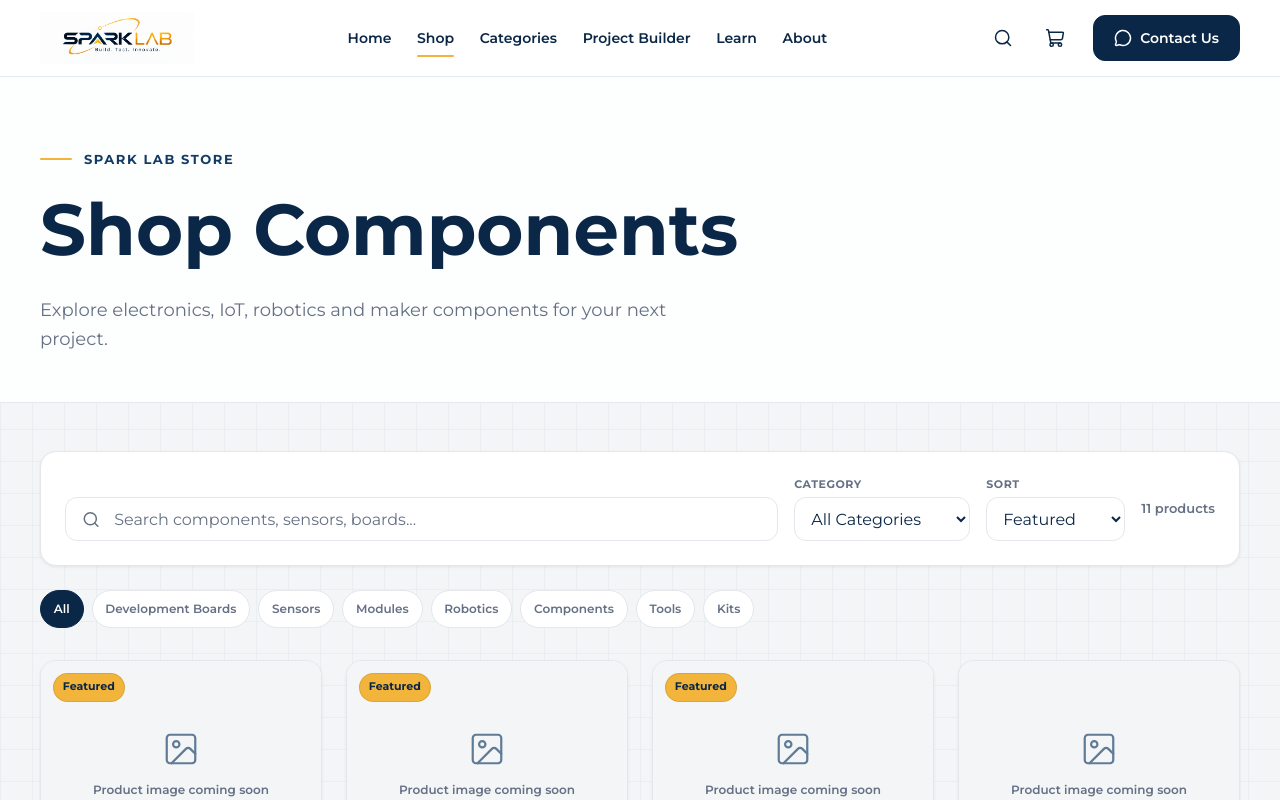
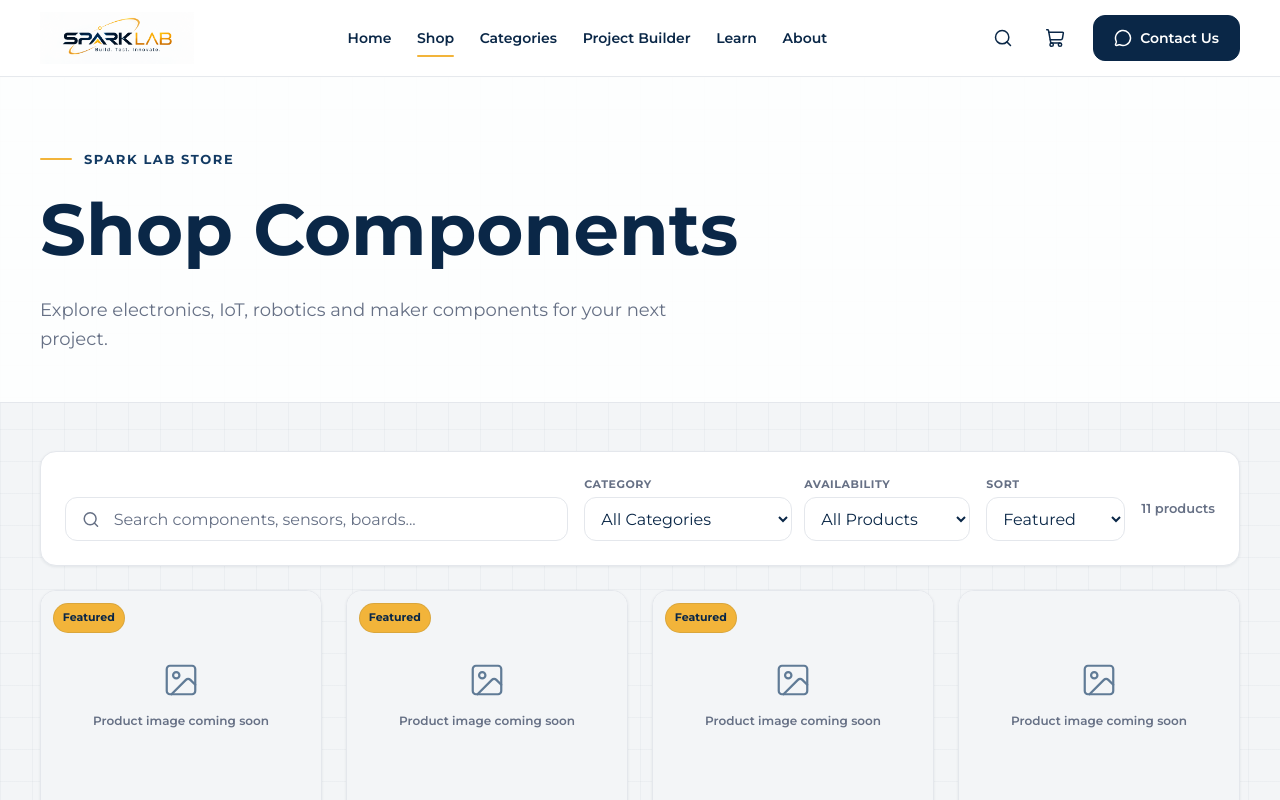
Before and after one commit to foryasith/spark-lab-web, a React (Vite) app: page /shop in a window 1280 px wide. Shown: the top 800 px of the page. Built offline with nearby package versions, Linux system fonts and the light colour scheme.

Commit message:
feat: add shop category and stock filters

```diff
--- /dev/null
+++ b/src/components/shop/ShopFilters.css
@@ -0,0 +1,82 @@
+.shop-filters {
+  display: flex;
+  align-items: flex-end;
+  gap: var(--space-sm);
+}
+
+.shop-filter-control {
+  display: grid;
+  gap: 0.25rem;
+}
+
+.shop-filter-control > span {
+  color: var(--color-text-muted);
+  font-size: 0.6875rem;
+  font-weight: 700;
+  letter-spacing: 0.05em;
+  text-transform: uppercase;
+}
+
+.shop-filter-control select {
+  min-height: 2.75rem;
+  max-width: 13rem;
+  padding-inline: var(--space-sm) 2rem;
+  border: 1px solid var(--color-border);
+  border-radius: var(--radius-md);
+  background: var(--color-white);
+  color: var(--color-primary);
+}
+
+.shop-filter-control select:focus {
+  border-color: var(--color-secondary);
+  outline: 0;
+  box-shadow: 0 0 0 3px rgb(18 58 99 / 10%);
+}
+
+.shop-clear-filters {
+  display: inline-flex;
+  min-height: 2.75rem;
+  align-items: center;
+  gap: 0.375rem;
+  padding-inline: var(--space-sm);
+  border: 0;
+  border-radius: var(--radius-md);
+  background: transparent;
+  color: var(--color-secondary);
+  font-size: 0.75rem;
+  font-weight: 700;
+  white-space: nowrap;
+}
+
+@media (hover: hover) {
+  .shop-clear-filters:hover {
+    background: var(--color-surface);
+  }
+}
+
+@media (max-width: 42rem) {
+  .shop-filters {
+    display: grid;
+    grid-template-columns: 1fr 1fr;
+  }
+
+  .shop-filter-control select {
+    width: 100%;
+    max-width: none;
+  }
+
+  .shop-clear-filters {
+    grid-column: 1 / -1;
+    justify-self: start;
+  }
+}
+
+@media (max-width: 30rem) {
+  .shop-filters {
+    grid-template-columns: 1fr;
+  }
+
+  .shop-clear-filters {
+    grid-column: auto;
+  }
+}
--- /dev/null
+++ b/src/components/shop/ShopFilters.jsx
@@ -0,0 +1,52 @@
+import { RotateCcw } from 'lucide-react'
+import './ShopFilters.css'
+
+function ShopFilters({
+  categories,
+  selectedCategory,
+  onCategoryChange,
+  availability,
+  onAvailabilityChange,
+  onClear,
+  isActive,
+}) {
+  return (
+    <div className="shop-filters" aria-label="Product filters">
+      <label className="shop-filter-control">
+        <span>Category</span>
+        <select
+          value={selectedCategory}
+          onChange={(event) => onCategoryChange(event.target.value)}
+        >
+          <option value="all">All Categories</option>
+          {categories.map((category) => (
+            <option key={category} value={category}>
+              {category}
+            </option>
+          ))}
+        </select>
+      </label>
+
+      <label className="shop-filter-control">
+        <span>Availability</span>
+        <select
+          value={availability}
+          onChange={(event) => onAvailabilityChange(event.target.value)}
+        >
+          <option value="all">All Products</option>
+          <option value="in-stock">In Stock</option>
+          <option value="out-of-stock">Out of Stock</option>
+        </select>
+      </label>
+
+      {isActive && (
+        <button className="shop-clear-filters" type="button" onClick={onClear}>
+          <RotateCcw aria-hidden="true" size={15} />
+          Clear Filters
+        </button>
+      )}
+    </div>
+  )
+}
+
+export default ShopFilters
--- a/src/pages/Shop.css
+++ b/src/pages/Shop.css
@@ -55,33 +55,6 @@
   white-space: nowrap;
 }
 
-.shop-category-strip {
-  margin-bottom: var(--space-xl);
-}
-
-.shop-category-strip ul {
-  display: flex;
-  flex-wrap: wrap;
-  gap: var(--space-xs);
-  list-style: none;
-}
-
-.shop-category-strip li {
-  padding: 0.5rem 0.8rem;
-  border: 1px solid var(--color-border);
-  border-radius: 999px;
-  background: var(--color-white);
-  color: var(--color-text-muted);
-  font-size: 0.75rem;
-  font-weight: 600;
-}
-
-.shop-category-strip li[aria-current='page'] {
-  border-color: var(--color-primary);
-  background: var(--color-primary);
-  color: var(--color-white);
-}
-
 .sr-only {
   position: absolute;
   width: 1px;
@@ -94,9 +67,13 @@
   white-space: nowrap;
 }
 
-@media (max-width: 64rem) {
+@media (max-width: 68rem) {
   .shop-toolbar {
-    grid-template-columns: minmax(0, 1fr) repeat(2, auto);
+    grid-template-columns: minmax(0, 1fr) auto;
+  }
+
+  .shop-toolbar > .product-search {
+    grid-column: 1 / -1;
   }
 
   .shop-result-count {
--- a/src/pages/Shop.jsx
+++ b/src/pages/Shop.jsx
@@ -2,27 +2,33 @@ import { useState } from 'react'
 import PageHeader from '../components/common/PageHeader'
 import ProductGrid from '../components/product/ProductGrid'
 import ProductSearch from '../components/shop/ProductSearch'
+import ShopFilters from '../components/shop/ShopFilters'
 import { products } from '../data/products'
+import { filterProducts, getProductCategories } from '../utils/productFilters'
 import { filterProductsBySearch } from '../utils/productSearch'
 import './Shop.css'
 
 const activeProducts = products.filter((product) => product.active)
 
-const categoryQuickLinks = [
-  'All',
-  'Development Boards',
-  'Sensors',
-  'Modules',
-  'Robotics',
-  'Components',
-  'Tools',
-  'Kits',
-]
+const categoryOptions = getProductCategories(activeProducts)
 
 function Shop() {
   const [searchTerm, setSearchTerm] = useState('')
-  const displayedProducts = filterProductsBySearch(activeProducts, searchTerm)
+  const [selectedCategory, setSelectedCategory] = useState('all')
+  const [availability, setAvailability] = useState('all')
+  const searchedProducts = filterProductsBySearch(activeProducts, searchTerm)
+  const displayedProducts = filterProducts(
+    searchedProducts,
+    selectedCategory,
+    availability,
+  )
   const searchIsActive = searchTerm.trim().length > 0
+  const filtersAreActive = selectedCategory !== 'all' || availability !== 'all'
+
+  const clearFilters = () => {
+    setSelectedCategory('all')
+    setAvailability('all')
+  }
 
   return (
     <div className="shop-page tech-grid">
@@ -45,46 +51,40 @@ function Shop() {
               onClear={() => setSearchTerm('')}
             />
 
-            <label className="shop-select-preview">
-              <span>Category</span>
-              <select defaultValue="all" aria-describedby="shop-controls-note">
-                <option value="all">All Categories</option>
-              </select>
-            </label>
+            <ShopFilters
+              categories={categoryOptions}
+              selectedCategory={selectedCategory}
+              onCategoryChange={setSelectedCategory}
+              availability={availability}
+              onAvailabilityChange={setAvailability}
+              onClear={clearFilters}
+              isActive={filtersAreActive}
+            />
 
             <label className="shop-select-preview">
               <span>Sort</span>
-              <select defaultValue="featured" aria-describedby="shop-controls-note">
+              <select defaultValue="featured">
                 <option value="featured">Featured</option>
               </select>
             </label>
 
             <p className="shop-result-count" aria-live="polite">
-              {searchIsActive
+              {searchIsActive || filtersAreActive
                 ? `${displayedProducts.length} products found`
                 : `${displayedProducts.length} products`}
             </p>
-            <p id="shop-controls-note" className="sr-only">
-              Category and sorting controls are being prepared for a later update.
-            </p>
           </div>
-
-          <nav className="shop-category-strip" aria-label="Product category quick links">
-            <ul>
-              {categoryQuickLinks.map((category, index) => (
-                <li key={category} aria-current={index === 0 ? 'page' : undefined}>
-                  {category}
-                </li>
-              ))}
-            </ul>
-          </nav>
 
           <ProductGrid
             products={displayedProducts}
-            emptyTitle={searchIsActive ? 'No components found' : undefined}
+            emptyTitle={
+              searchIsActive || filtersAreActive ? 'No components found' : undefined
+            }
             emptyMessage={
-              searchIsActive
-                ? 'Try another product name, category or keyword.'
+              filtersAreActive
+                ? 'Try adjusting your category or availability filters.'
+                : searchIsActive
+                  ? 'Try another product name, category or keyword.'
                 : undefined
             }
             emptyAction={
--- /dev/null
+++ b/src/utils/productFilters.js
@@ -0,0 +1,19 @@
+export function getProductCategories(products) {
+  return [...new Set(products.map((product) => product.main_category).filter(Boolean))].sort(
+    (firstCategory, secondCategory) => firstCategory.localeCompare(secondCategory),
+  )
+}
+
+export function filterProducts(products, selectedCategory, availability) {
+  return products.filter((product) => {
+    const matchesCategory =
+      selectedCategory === 'all' || product.main_category === selectedCategory
+
+    const matchesAvailability =
+      availability === 'all' ||
+      (availability === 'in-stock' && product.in_stock) ||
+      (availability === 'out-of-stock' && !product.in_stock)
+
+    return matchesCategory && matchesAvailability
+  })
+}
```
